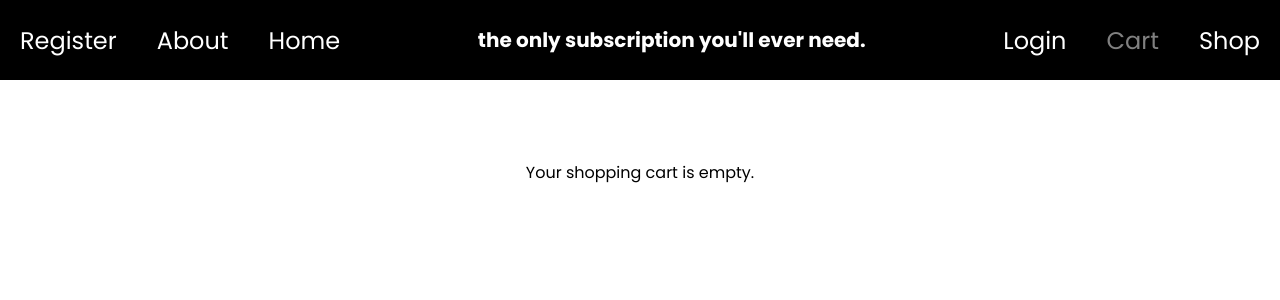
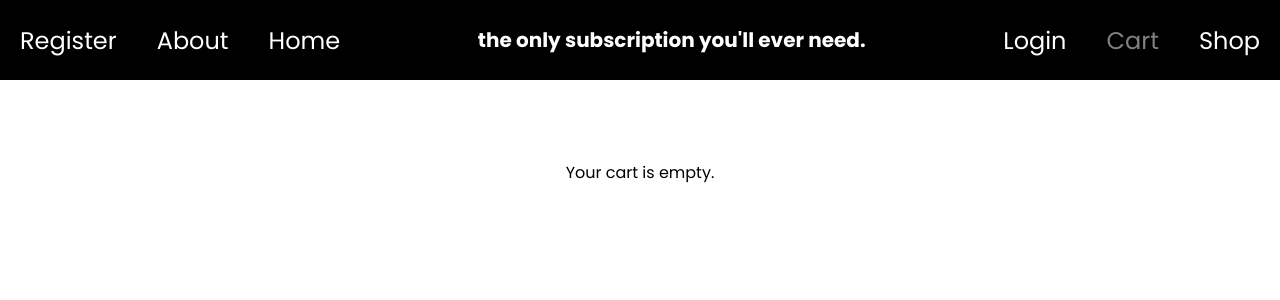
Before and after one commit to vianneychin/Subscribe-to-Smells-That-Matter, a React (Create React App) app: page /cart in a window 1280 px wide. Shown: the top 300 px of the page. Built offline with nearby package versions, Linux system fonts and the light colour scheme.

Commit message:
Transfer useShoppingCart hook to the parent component and pass it down to Store and ShoppingCart

```diff
--- a/src/App.jsx
+++ b/src/App.jsx
@@ -8,9 +8,14 @@ import Login from './Components/Login/Login'
 import Store from './Components/Store/Store'
 import ShoppingCart from './Components/ShoppingCart/ShoppingCart'
 import './global.css'
+
+/* HOOK */
 import useShoppingCart from './hooks/useShoppingCart'
 
+
+
 const App = () => {
+  const { addIncrementToCart, removeIncrementFromCart, emptyItemsInCart, total, quantity, emptyCart, yourCartIsEmpty, addItemToCart } = useShoppingCart()
   return (
       <BrowserRouter>
         <NavBar  />
@@ -32,11 +37,25 @@ const App = () => {
         />
         <Route
           path="/store"
-          render={() => <Store />}
+          render={
+            () => <Store
+                    addItemToCart={addItemToCart}
+                  />
+          }
         />
         <Route
           path="/cart"
-          render={() => <ShoppingCart/>}
+          render={
+            () => <ShoppingCart
+                    addIncrementToCart={addIncrementToCart}
+                    removeIncrementFromCart={removeIncrementFromCart}
+                    emptyItemsInCart={emptyItemsInCart}
+                    total={total}
+                    quantity={quantity}
+                    emptyCart={emptyCart}
+                    yourCartIsEmpty={yourCartIsEmpty}
+                  />
+            }
         />
       </BrowserRouter>
   )
--- a/src/Components/ShoppingCart/ShoppingCart.jsx
+++ b/src/Components/ShoppingCart/ShoppingCart.jsx
@@ -1,19 +1,17 @@
 import React from 'react'
-import useShoppingCart from '../../hooks/useShoppingCart'
 import { StyledShoppingCart } from './StyledShoppingCart'
 
-const ShoppingCart = () => {
-  const { addIncrementToCart, removeIncrementFromCart, emptyItemsInCart, total, quantity, emptyCart, yourCartIsEmpty } = useShoppingCart()
+/* Props passed down from the App.jsx */
+const ShoppingCart = (props) => {
   return (
     <StyledShoppingCart>
       <div>
-        {yourCartIsEmpty}
-        Your shopping cart is empty.
+        {props.yourCartIsEmpty}
       </div>
-      <main style={{ display: emptyCart }}>
+      <main style={{ display: props.emptyCart }}>
         <section>
           <h2>🛒</h2>
-          <h3>checkout: ${ total }</h3>
+          <h3>checkout: ${ props.total }</h3>
           <p>A really nice candle.</p>
         </section>
         <section>
@@ -22,19 +20,19 @@ const ShoppingCart = () => {
           </div>
           <aside>
             <div>
-              <button onClick={removeIncrementFromCart}>
+              <button onClick={props.removeIncrementFromCart}>
                 -
               </button>
               <span>
-                { quantity }
+                { props.quantity }
               </span>
-              <button onClick={addIncrementToCart}>
+              <button onClick={props.addIncrementToCart}>
                 +
               </button>
             </div>
             <div>
               <button>checkout</button>
-              <button onClick={emptyItemsInCart}>remove</button>
+              <button onClick={props.emptyItemsInCart}>remove</button>
             </div>
           </aside>
         </section>
--- a/src/Components/Store/Store.jsx
+++ b/src/Components/Store/Store.jsx
@@ -1,11 +1,9 @@
 import React from 'react'
-import useShoppingCart from '../../hooks/useShoppingCart'
 import { Link } from 'react-router-dom'
 import { StyledStore } from './styledStore'
 
 
-const Store = () => {
-  const { addItemToCart } = useShoppingCart()
+const Store = (props) => {
   return (
     <StyledStore>
       <div>
@@ -18,7 +16,7 @@ const Store = () => {
           <section>
             <h4>A Really Nice Candle</h4>
             <h3>Notes: Oak, Smoke, and Toast</h3>
-            <Link to="/cart" onClick={addItemToCart}>
+            <Link to="/cart" onClick={props.addItemToCart}>
               <button>
                 Add to cart
               </button>
--- a/src/hooks/useShoppingCart.jsx
+++ b/src/hooks/useShoppingCart.jsx
@@ -4,7 +4,7 @@ const useShoppingCart = () => {
   const [total, setTotal] = useState(0)
   const [quantity, setQuantity] = useState(0)
   const [emptyCart, setEmptyCart] = useState('none')
-  const [yourCartIsEmpty, setYourCartIsEmpty] = useState('')
+  const [yourCartIsEmpty, setYourCartIsEmpty] = useState('Your cart is empty.')
 
   const addIncrementToCart = () => {
     setTotal(total + 10)
@@ -22,6 +22,7 @@ const useShoppingCart = () => {
   }
   const addItemToCart = () => {
     setEmptyCart('')
+    setYourCartIsEmpty('')
   }
   return {
     total, setTotal,
```
